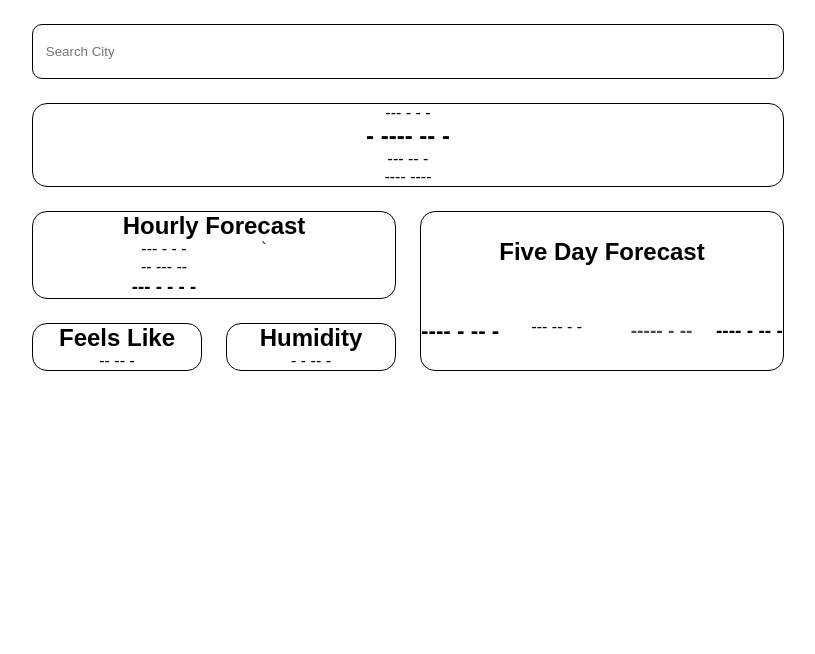
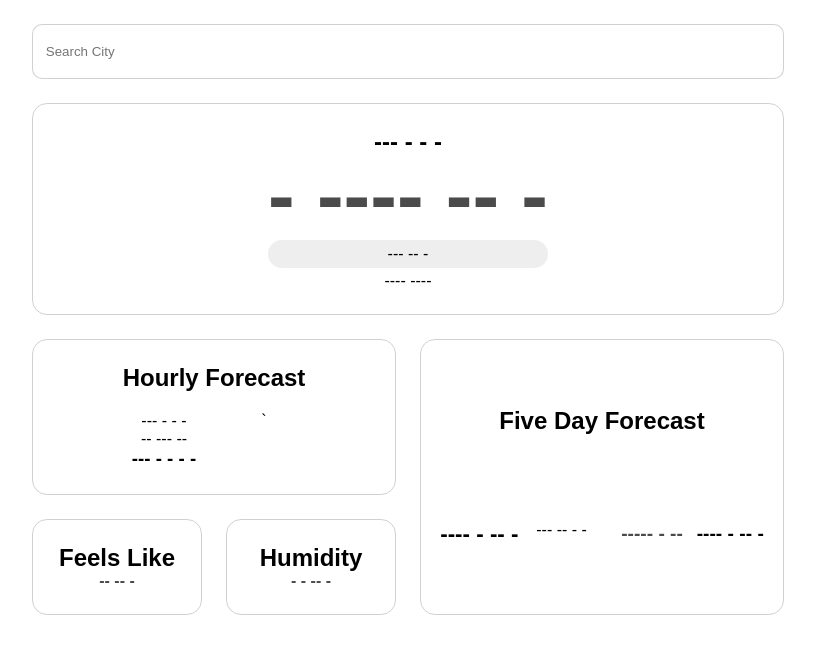
Before and after one commit to sobitp59/Weatherly, a plain HTML site: page index.html in a window 1280 px wide. Shown: the whole page, without its empty margins (232-1047 px from the left). Drawn offline with Linux system fonts and the light colour scheme; a web font is replaced by a local one.

Commit message:
style : change font sizes, colors

```diff
--- a/index.html
+++ b/index.html
@@ -24,14 +24,14 @@
         </datalist>
 
         <article class="weather__current-forecast  weather__cards">
-            <p class="weather__current-city">--- - - -</p>
+            <h2 class="weather__current-city">--- - - -</h2>
             <h1 class="weather__current-temperature">- ---- -- -</h1>
             <p class="weather__current-description">--- -- -</p>
             <p class="weather__current-high-low-temperature">----  ----</p>
         </article>
 
         <article class="weather__hourly-forecast  weather__cards">
-            <h1 class="weather__hourly-title">Hourly Forecast</h1>
+            <h1 class="weather__hourly-title weather__hourly-title-margin">Hourly Forecast</h1>
 
             <section class="weather__hourly-forecast-container">
                 <article>
@@ -43,7 +43,7 @@
         </article>
 
         <article class="weather__five-day-forecast  weather__cards ">
-            <h2>Five Day Forecast</h2>
+            <h1 class="weather__hourly-title">Five Day Forecast</h1>
 
             <section class="weather__five-day-container">
                 <article class="weather__five-day">
@@ -57,12 +57,12 @@
 
         <article class="weather__feels-like weather__cards">
             <h1 class="weather__feels-like-title">Feels Like</h1>
-            <p class="weather__feels-like-temperature">-- -- -</p>
+            <p class="weather__feels-like-temperature weather__para">-- -- -</p>
         </article>
 
         <article class="weather__humidity weather__cards">
             <h1 class="weather__humidity-title">Humidity</h1>
-            <p class="weather__humidity-info">- - -- -</p>
+            <p class="weather__humidity-info weather__para">- - -- -</p>
         </article>
     </main>
 
--- a/script.js
+++ b/script.js
@@ -33,7 +33,7 @@ const showCurrentWeather = ({name, main : {temp, temp_min, temp_max}, weather :
     currentForecast.querySelector('.weather__current-city').textContent = name;
     currentForecast.querySelector('.weather__current-temperature').textContent = formatTemperature(temp);
     currentForecast.querySelector('.weather__current-description').textContent = description;
-    currentForecast.querySelector('.weather__current-high-low-temperature').textContent = `Low: ${formatTemperature(temp_min)}  High: ${formatTemperature(temp_max)}`;
+    currentForecast.querySelector('.weather__current-high-low-temperature').textContent = `Lowest : ${formatTemperature(temp_min)}  Highest : ${formatTemperature(temp_max)}`;
 }
 // CURRENT WEATHER INFORMATION - END //
 
--- a/style.css
+++ b/style.css
@@ -65,9 +65,9 @@
 }
 
 .weather__cards{
-    border: 1px solid black;
+    border: 1.5px solid rgba(129, 129, 129, 0.363);
     border-radius: var(--medium-radius);
-
+    padding: var(--medium-spacing) var(--medium-small-spacing);
 }
 
 .weather__search-city{
@@ -75,13 +75,41 @@
     outline: none;
     padding: var(--medium-small-spacing) var(--small-spacing);
     border-radius: var(--small-radius);
-    border: 1px solid black;
+    border: 1.5px solid rgba(129, 129, 129, 0.363);
 }
 
 .weather__current-forecast{
     grid-area: current-forecast;
     display: grid;
     place-content: center;
+}
+
+.weather__hourly-title-margin{
+    margin-bottom: var(--medium-small-spacing);
+}
+
+.weather__current-description{
+    display: block;
+    margin-top: 4px;
+    background: rgba(129, 129, 129, 0.139);
+    border-radius: 20px;
+    padding: 5px 6px;
+}
+
+.weather__para{
+    font-weight: bold;
+    opacity: 70%;
+
+}
+
+.weather__current-temperature{
+    font-size: 5rem;
+    line-height: 5rem;
+    opacity: 70%;
+}
+
+.weather__current-high-low-temperature{
+    margin-top: 4px;
 }
 
 .weather__hourly-forecast{
```
